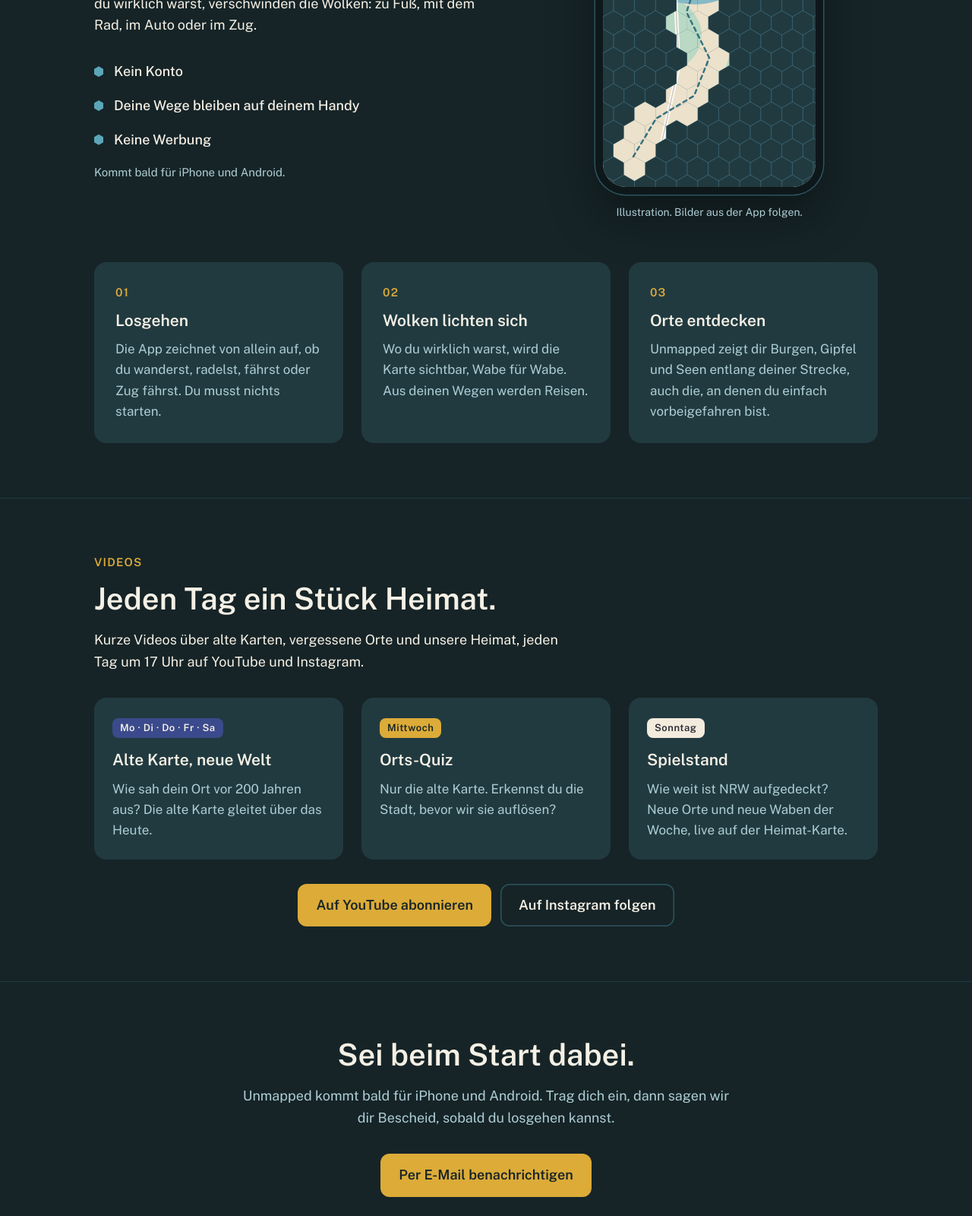
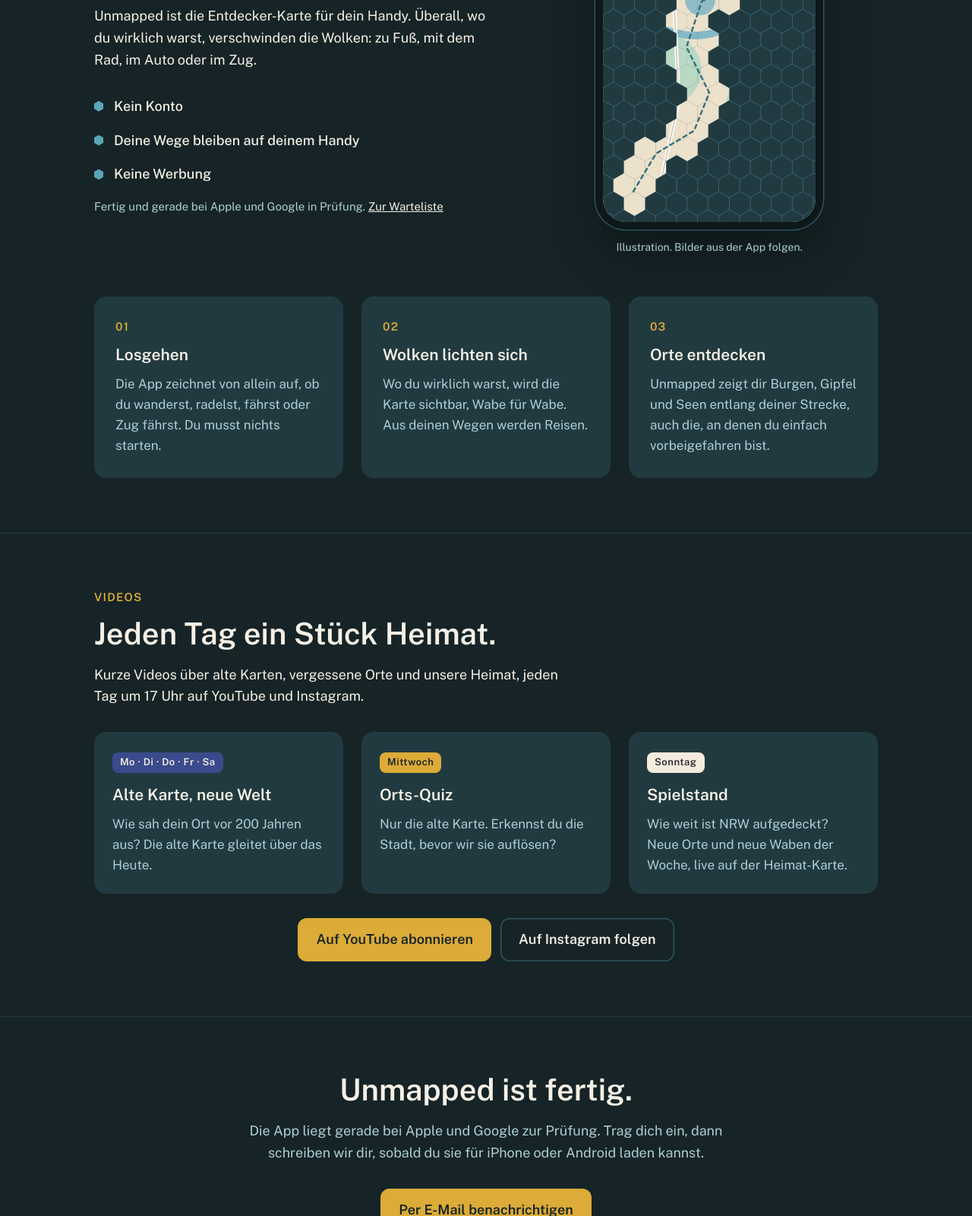
Before and after one commit to Maxinho107/getunmapped-website, a plain HTML site: page index.html in a window 1280 px wide. Shown: the part 1200-2800 px from the top of the page at 76% size. Drawn offline with Linux system fonts and the light colour scheme.

Commit message:
Startseite: Hinweis "Unmapped ist fertig" mit Warteliste zum Release
Co-Authored-By: Claude Opus 5.5 <noreply@anthropic.com>
Claude-Session: https://claude.ai/code/session_01K9doSe3vZVyNjFu5RpQSau

```diff
--- a/index.html
+++ b/index.html
@@ -6,7 +6,7 @@
 <title>Unmapped – Wir decken unsere Heimat auf</title>
 <meta name="description" content="Unmapped deckt die Karte auf, Wabe für Wabe: in unserer Videoreihe „Wir decken unsere Heimat auf“ live auf der Heimat-Karte und bald mit der App für iPhone und Android.">
 <meta property="og:title" content="Unmapped – Die Welt liegt unter Wolken">
-<meta property="og:description" content="Die Entdecker-Karte für dein Handy. Deck die Welt auf, Wabe für Wabe.">
+<meta property="og:description" content="Unmapped ist fertig: die Entdecker-Karte für dein Handy. Bald für iPhone und Android.">
 <meta property="og:type" content="website">
 <meta property="og:url" content="https://getunmapped.de/">
 <meta name="theme-color" content="#162427">
@@ -18,6 +18,7 @@
 <header class="top"><div class="wrap"><a class="logo" href="./"><img src="img/unmapped_logo_on_dark.svg" alt="Unmapped – Startseite" width="80" height="56"></a><button type="button" class="menu-knopf" aria-expanded="false" aria-controls="hauptnav"><span></span>Menü</button><nav id="hauptnav" class="hauptnav" aria-label="Hauptnavigation"><a href="heimat/">Heimat-Karte</a><a href="./#app">Die App</a><a href="./#videos">Videos</a><a href="./#warteliste">Warteliste</a><span class="social"><a href="https://www.youtube.com/@Getunmapped" aria-label="YouTube"><svg viewBox="0 0 24 24" width="22" height="22" aria-hidden="true"><rect x="2" y="5" width="20" height="14" rx="4" fill="none" stroke="currentColor" stroke-width="2"/><path d="M10 9l5 3-5 3z" fill="currentColor"/></svg></a><a href="https://www.instagram.com/getunmapped/" aria-label="Instagram"><svg viewBox="0 0 24 24" width="22" height="22" aria-hidden="true"><rect x="3" y="3" width="18" height="18" rx="5" fill="none" stroke="currentColor" stroke-width="2"/><circle cx="12" cy="12" r="4" fill="none" stroke="currentColor" stroke-width="2"/><circle cx="17.3" cy="6.7" r="1.2" fill="currentColor"/></svg></a></span></nav></div></header>
 
 <main>
+  <p class="startbalken"><a href="#warteliste"><b>Unmapped ist fertig.</b> Bald für iPhone und Android. Trag dich ein, dann sagen wir dir am ersten Tag Bescheid.</a></p>
   <div class="hero heimat-hero">
     <div class="wrap">
       <div>
@@ -51,7 +52,7 @@
           <li>Deine Wege bleiben auf deinem Handy</li>
           <li>Keine Werbung</li>
         </ul>
-        <p class="soon">Kommt bald für iPhone und Android.</p>
+        <p class="soon">Fertig und gerade bei Apple und Google in Prüfung. <a href="#warteliste">Zur Warteliste</a></p>
       </div>
       <div>
         <div class="phone">
@@ -470,8 +471,8 @@
 
   <section id="warteliste" class="waitlist">
     <div class="wrap">
-      <h2>Sei beim Start dabei.</h2>
-      <p>Unmapped kommt bald für iPhone und Android. Trag dich ein, dann sagen wir dir Bescheid, sobald du losgehen kannst.</p>
+      <h2>Unmapped ist fertig.</h2>
+      <p>Die App liegt gerade bei Apple und Google zur Prüfung. Trag dich ein, dann schreiben wir dir, sobald du sie für iPhone oder Android laden kannst.</p>
       <div class="actions">
         <a class="btn" data-link="warteliste" hidden href="#">Per E-Mail benachrichtigen</a>
         <a class="btn ghost" data-link="playStore" hidden href="#">Im Play Store vorregistrieren</a>
--- a/style.css
+++ b/style.css
@@ -73,6 +73,9 @@ h1 { font-size: clamp(40px, 6vw, 64px); line-height: 1.08; font-weight: 600; mar
 .btn.ghost:hover { box-shadow: inset 0 0 0 1.5px var(--teal); color: var(--paper); }
 .actions { display: flex; flex-wrap: wrap; gap: 12px; }
 .soon { font-size: 15px; color: var(--muted); margin-top: 16px; }
+.startbalken { margin: 0; background: var(--gold); text-align: center; font-size: 16px; padding: 10px 16px; }
+.startbalken a { color: var(--night); text-decoration: none; }
+.startbalken a:hover { color: var(--night); text-decoration: underline; }
 
 .phone {
   justify-self: center; width: min(300px, 100%); padding: 10px;
```
